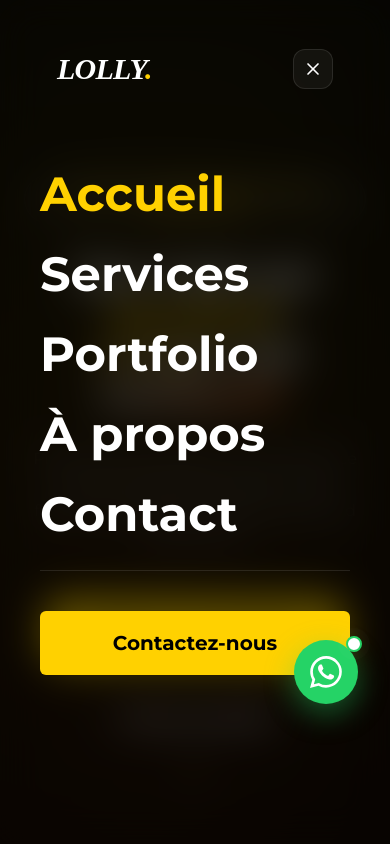
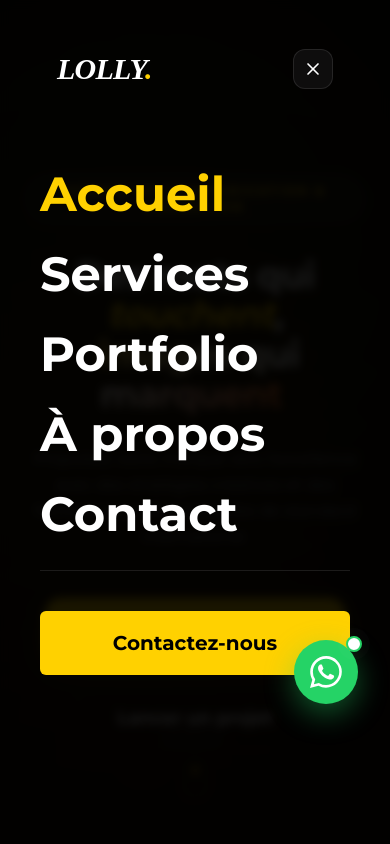
Before and after one commit to pumba-nakupenda/lolly-agency, a React (Vite) app: page / in a window 390 px wide. Both pictures are taken after a click on the button 313 px from the left and 69 px from the top of the page. Shown: the top 844 px of the page. Built offline with nearby package versions, Linux system fonts and the light colour scheme; a web font is replaced by a local one.

Commit message:
Optimisation performance mobile (parallaxe et flous)

```diff
--- a/src/components/Navbar.tsx
+++ b/src/components/Navbar.tsx
@@ -38,7 +38,7 @@ const Navbar = () => {
             >
                 <div className="container mx-auto px-6">
                     <div className={`relative flex items-center justify-between px-8 py-4 rounded-[2rem] transition-all duration-700 ${scrolled
-                        ? "bg-surface/40 backdrop-blur-2xl border border-white/10 shadow-2xl"
+                        ? "bg-surface/95 md:bg-surface/40 md:backdrop-blur-2xl border border-white/10 shadow-2xl"
                         : "bg-transparent border border-transparent"}`}
                     >
                         <Link to="/" className="relative z-10 group">
@@ -96,9 +96,9 @@ const Navbar = () => {
                     {isOpen && (
                         <motion.div
                             initial={{ opacity: 0, backdropFilter: "blur(0px)" }}
-                            animate={{ opacity: 1, backdropFilter: "blur(20px)" }}
+                            animate={{ opacity: 1, backdropFilter: "blur(5px)" }}
                             exit={{ opacity: 0, backdropFilter: "blur(0px)" }}
-                            className="fixed inset-0 z-[-1] bg-black/60 flex flex-col justify-center p-10"
+                            className="fixed inset-0 z-[-1] bg-black/90 flex flex-col justify-center p-10"
                         >
                             <div className="flex flex-col space-y-8">
                                 {navLinks.map((link, i) => (
--- a/src/index.css
+++ b/src/index.css
@@ -35,7 +35,13 @@ body {
   background-image:
     radial-gradient(circle at 10% 20%, rgba(255, 209, 0, 0.03) 0%, transparent 40%),
     radial-gradient(circle at 90% 80%, rgba(42, 157, 143, 0.03) 0%, transparent 40%);
-  background-attachment: fixed;
+  background-attachment: scroll; /* Default to scroll for mobile performance */
+}
+
+@media (min-width: 768px) {
+  body {
+    background-attachment: fixed;
+  }
 }
 
 h1,
```
Also changed, not shown: 1 other file (tests, documents, lock files or other folders).
